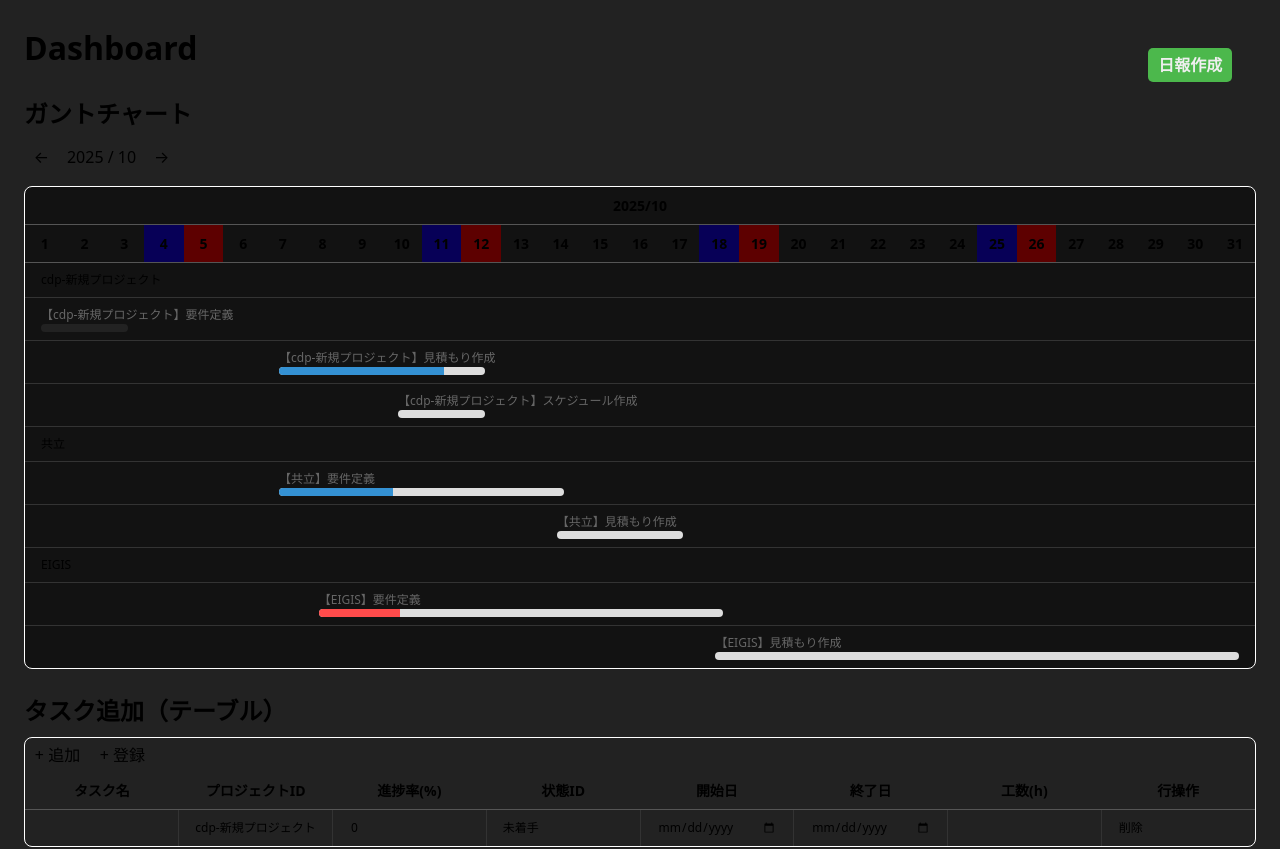
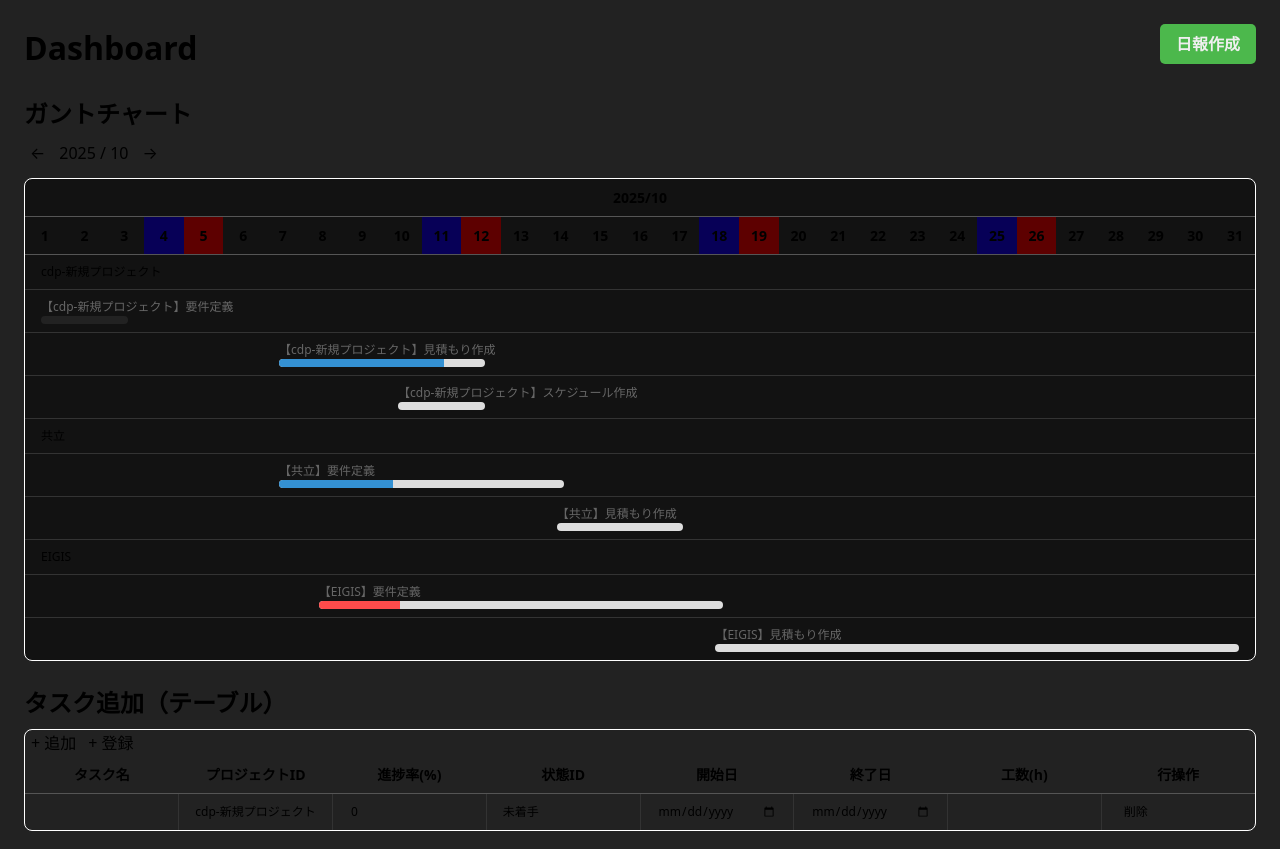
Before and after one commit to Fukushige2551/-Daily-Report, a Next.js app in the folder next/: page / in a window 1280 px wide. Shown: the top 849 px of the page. Built offline with nearby package versions, Linux system fonts and the light colour scheme.

Commit message:
fix: 日報モーダル

```diff
--- a/next/src/style/app/page.scss
+++ b/next/src/style/app/page.scss
@@ -6,16 +6,16 @@
         margin-bottom: 24px;
     }
     &__top {
-        position: relative;
+        display: flex;
+        justify-content: space-between;
 
         .c-btn {
-            position: absolute;
-            top: 24px;
-            right: 24px;
             background-color: $color-btn-create-bg;
             color: $color-btn-crud-font;
             font-weight: bold;
             border-radius: 5px;
+            height: fit-content;
+            padding: 8px 16px;
         }
     }
     &__section {
--- a/next/src/style/common/common.scss
+++ b/next/src/style/common/common.scss
@@ -52,7 +52,7 @@
     top: 0;
     left: 0;
     z-index: 100;
-    padding: 2% 16%;
+    padding: 2% 4%;
     width: 100%;
     height: 100%;
     background-color: $color-modal-bg;
--- a/next/src/style/foundation/base.scss
+++ b/next/src/style/foundation/base.scss
@@ -75,6 +75,3 @@ table {
 input, select {
     width: 100%;
 }
-button {
-    padding: 0.4% 0.8%;
-}
```
